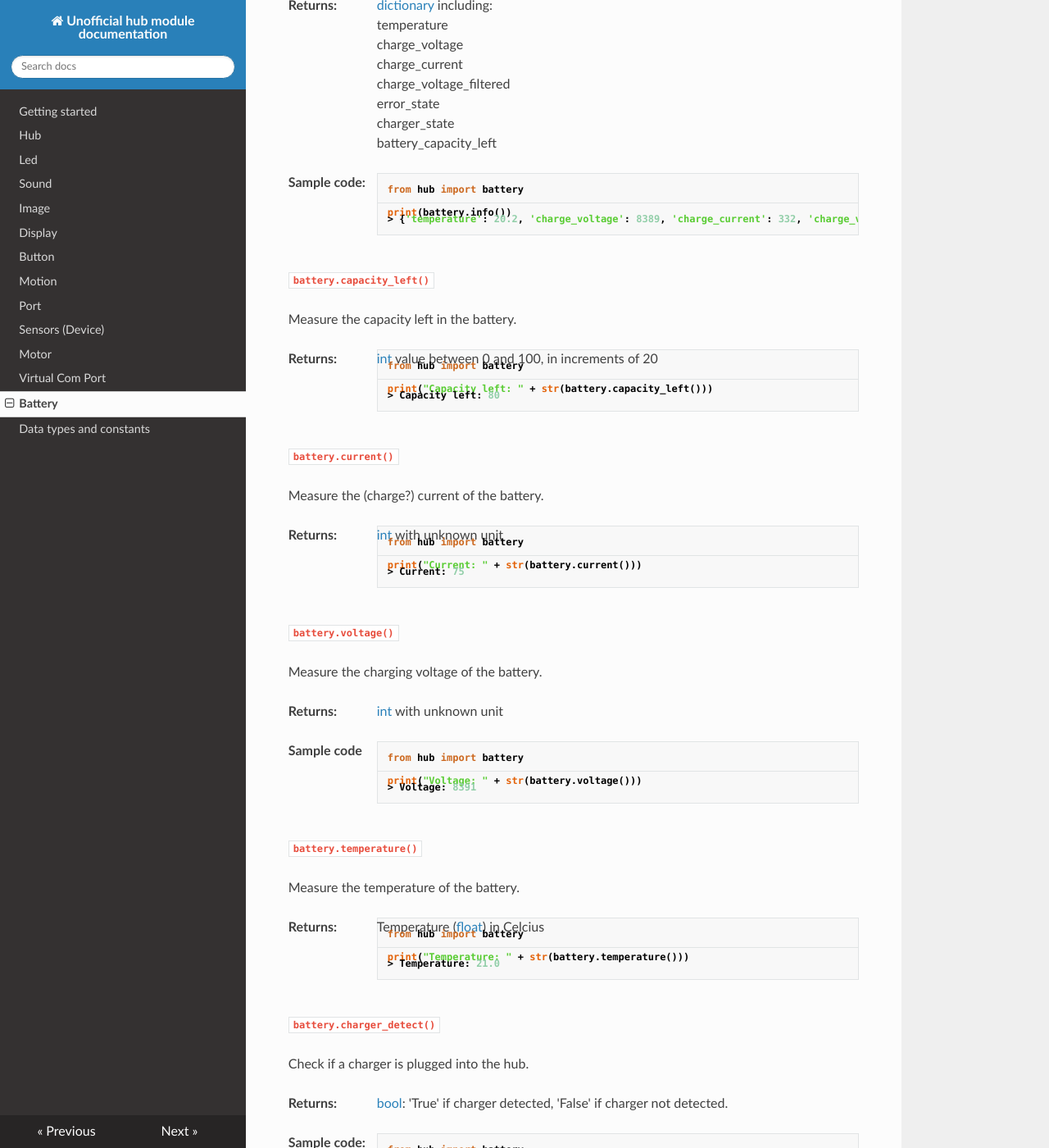
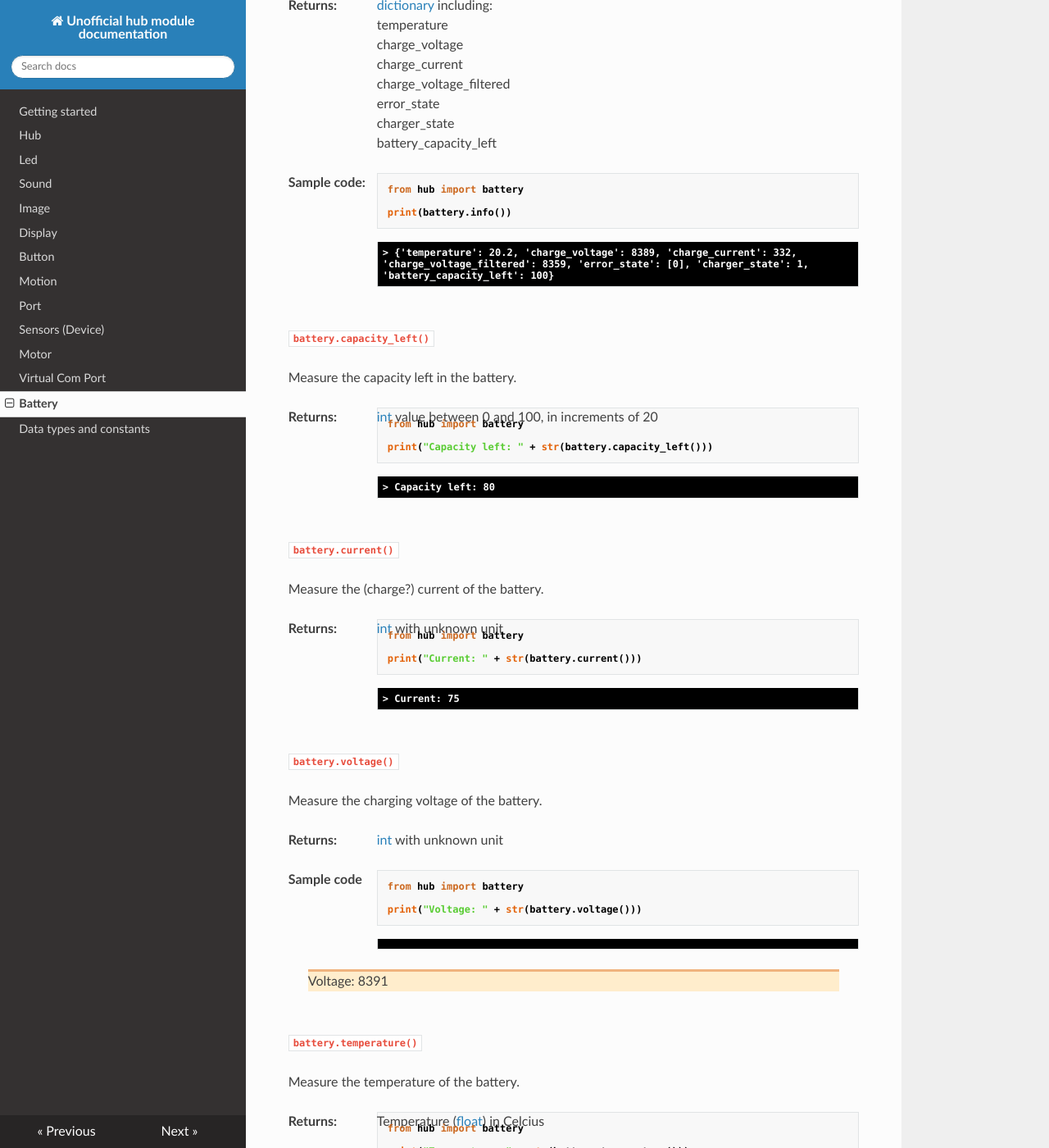
Before and after one commit to NStrijbosch/hub-module-notes, an MkDocs documentation site: the page built from docs/battery.md, in a window 1280 px wide and 1400 px high, scrolled down 227 px. Shown: the whole window at 82% size. Built offline with MkDocs 1.6.1, drawn with Linux system fonts in a browser that asks for light colours; nearby versions of some CDN libraries.

Commit message:
Update battery.md

````diff
--- a/docs/battery.md
+++ b/docs/battery.md
@@ -24,9 +24,9 @@ from hub import battery
 print(battery.info())
 ```
 
-``` python
-> {'temperature': 20.2, 'charge_voltage': 8389, 'charge_current': 332, 'charge_voltage_filtered': 8359, 'error_state': [0], 'charger_state': 1, 'battery_capacity_left': 100}
-```
+<span class='shell_output'>
+\> {'temperature': 20.2, 'charge_voltage': 8389, 'charge_current': 332, 'charge_voltage_filtered': 8359, 'error_state': [0], 'charger_state': 1, 'battery_capacity_left': 100}
+</span>
 
 ## capacity_left()
 
@@ -44,9 +44,9 @@ from hub import battery
 print("Capacity left: " + str(battery.capacity_left()))
 ```
 
-``` python
-> Capacity left: 80
-```
+<span class='shell_output'>
+\> Capacity left: 80
+</span>
 
 ## current()
 
@@ -64,9 +64,9 @@ from hub import battery
 print("Current: " + str(battery.current()))
 ```
 
-``` python
-> Current: 75
-```
+<span class='shell_output'>
+\> Current: 75
+</span>
 
 ## voltage()
 
@@ -86,9 +86,9 @@ from hub import battery
 print("Voltage: " + str(battery.voltage()))
 ```
 
-``` python
+<span class='shell_output'>
 > Voltage: 8391
-```
+</span>
 
 ## temperature()
 
@@ -106,9 +106,9 @@ from hub import battery
 print("Temperature: " + str(battery.temperature()))
 ```
 
-``` python
-> Temperature: 21.0
-```
+<span class='shell_output'>
+\> Temperature: 21.0
+</span>
 
 ## charger_detect()
 
````
